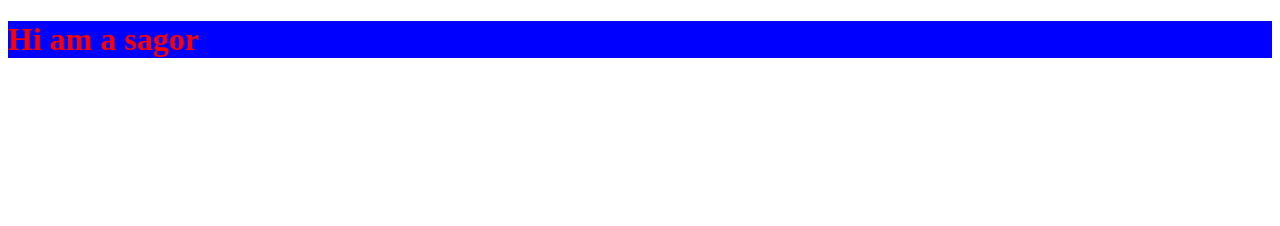
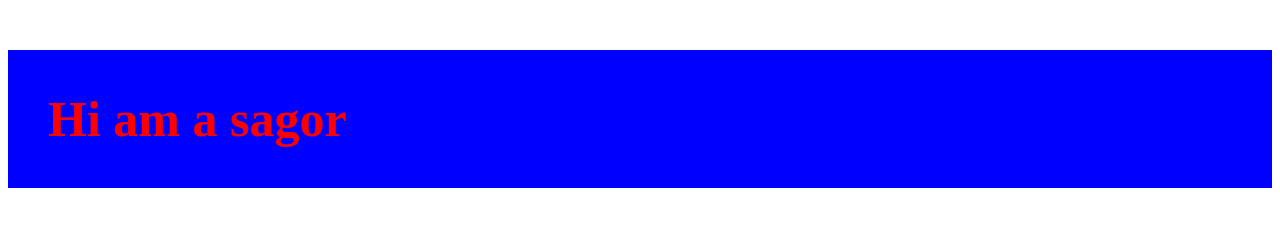
Before and after one commit to sagormahamud007/New-project, a plain HTML site: page index.html in a window 1280 px wide. Drawn offline with Linux system fonts and the light colour scheme.

Commit message:
second commit

```diff
--- a/css/style.css
+++ b/css/style.css
@@ -1,4 +1,8 @@
 h1{
     color: red;
     background-color: blue;
+     font-size: 50px;
+     font-weight: 700;
+     padding: 40px;
+     margin-top: 50px;
 }
```
